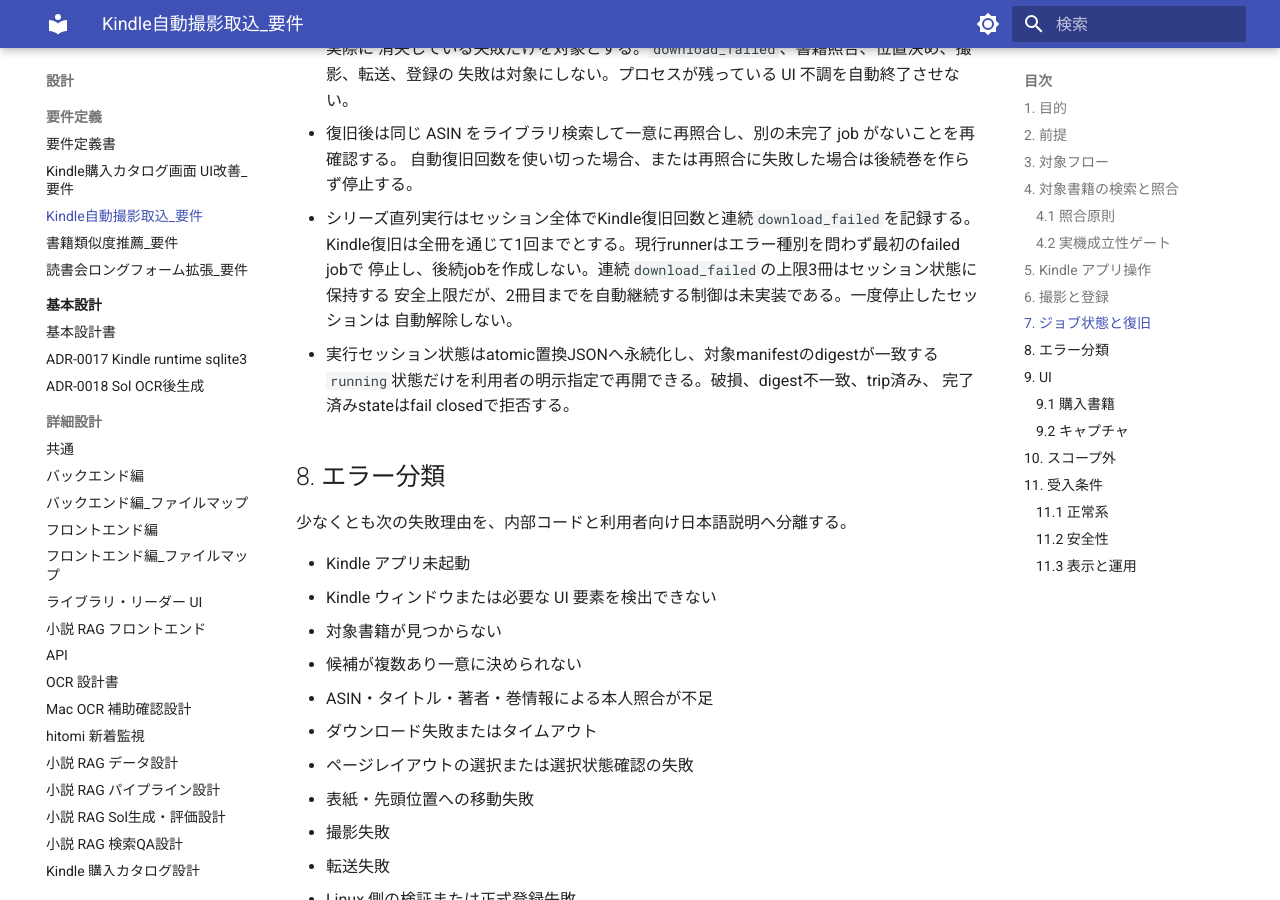
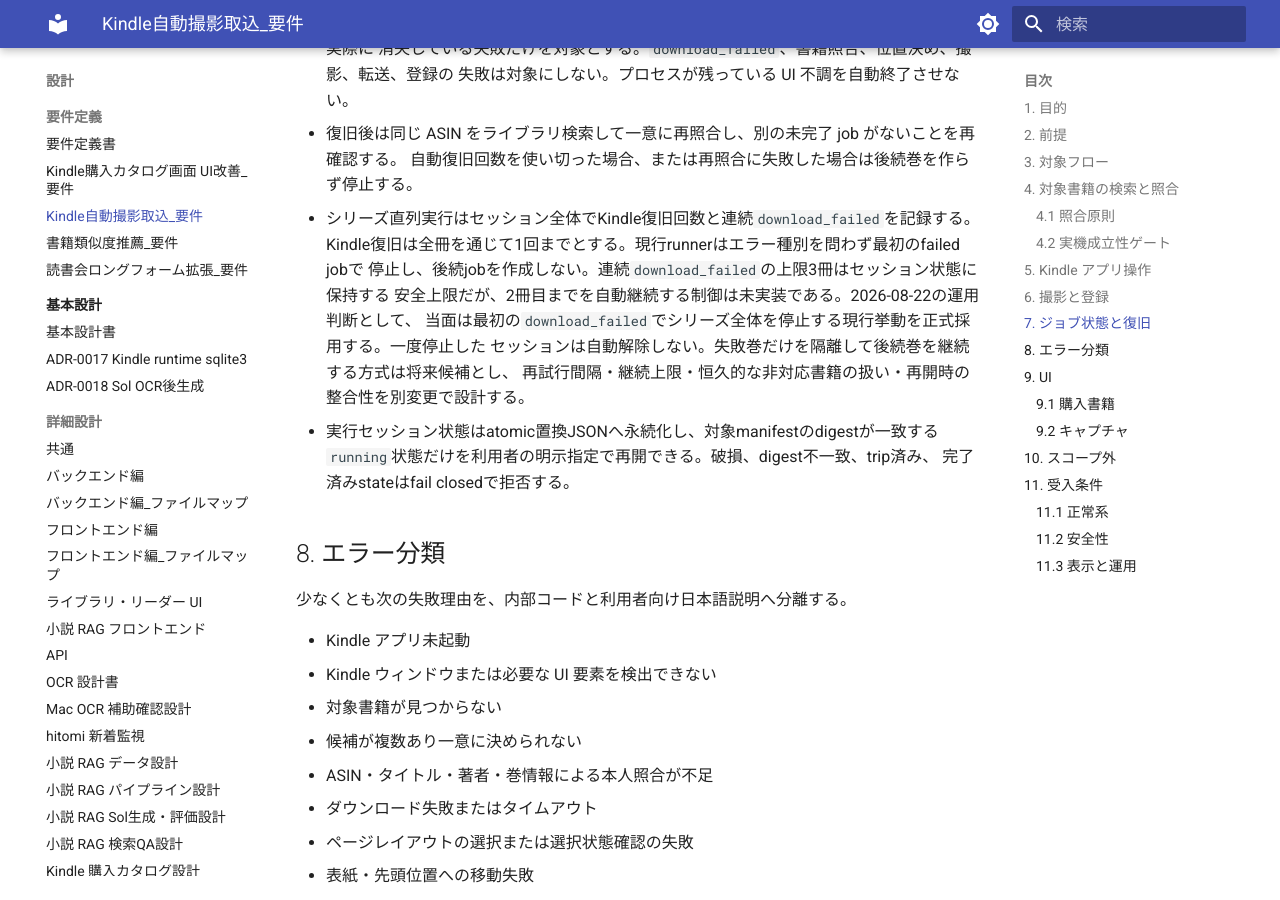
Before and after one commit to kkmmyr/Pic2PDF_Viewer, an MkDocs documentation site: the page built from docs/design/要件定義/Kindle自動撮影取込_要件.md, in a window 1280 px wide and 900 px high, scrolled down 7059 px. Built offline with MkDocs 1.6.1 and Material for MkDocs 9.7.7, drawn with Linux system fonts in a browser that asks for light colours.

Commit message:
docs(kindle): fix series failure policy
Record first download failure as the current fail-closed series policy and
leave failed-volume isolation as a separately designed future change.

Co-Authored-By: Codex GPT-5.6 Sol <noreply@anthropic.com>

```diff
--- a/docs/design/要件定義/Kindle自動撮影取込_要件.md
+++ b/docs/design/要件定義/Kindle自動撮影取込_要件.md
@@ -219,8 +219,10 @@ Kindle 購入カタログで購入書籍を 1 冊選択した後、Windows 上
 - シリーズ直列実行はセッション全体でKindle復旧回数と連続`download_failed`を記録する。
   Kindle復旧は全冊を通じて1回までとする。現行runnerはエラー種別を問わず最初のfailed jobで
   停止し、後続jobを作成しない。連続`download_failed`の上限3冊はセッション状態に保持する
-  安全上限だが、2冊目までを自動継続する制御は未実装である。一度停止したセッションは
-  自動解除しない。
+  安全上限だが、2冊目までを自動継続する制御は未実装である。2026-08-22の運用判断として、
+  当面は最初の`download_failed`でシリーズ全体を停止する現行挙動を正式採用する。一度停止した
+  セッションは自動解除しない。失敗巻だけを隔離して後続巻を継続する方式は将来候補とし、
+  再試行間隔・継続上限・恒久的な非対応書籍の扱い・再開時の整合性を別変更で設計する。
 - 実行セッション状態はatomic置換JSONへ永続化し、対象manifestのdigestが一致する
   `running`状態だけを利用者の明示指定で再開できる。破損、digest不一致、trip済み、
   完了済みstateはfail closedで拒否する。
```
Also changed, not shown: docs/log/変更履歴.md (+6 -0 lines), docs/log/技術知見/Kindle自動撮影_実機知見.md (+2 -1 lines), docs/log/計画/バックログ.md (+4 -2 lines), docs/log/計画/リファクタリング計画書.md (+1 -1 lines).
